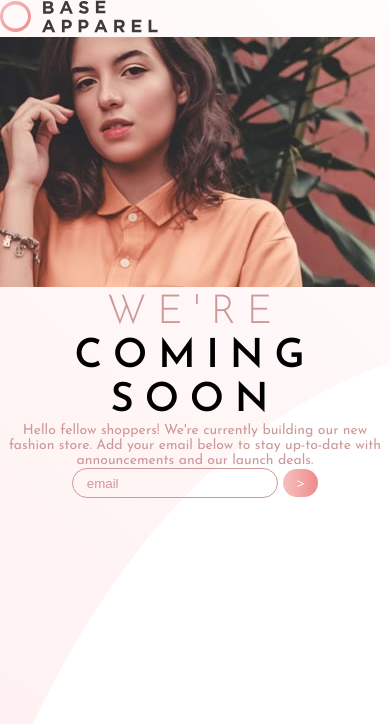
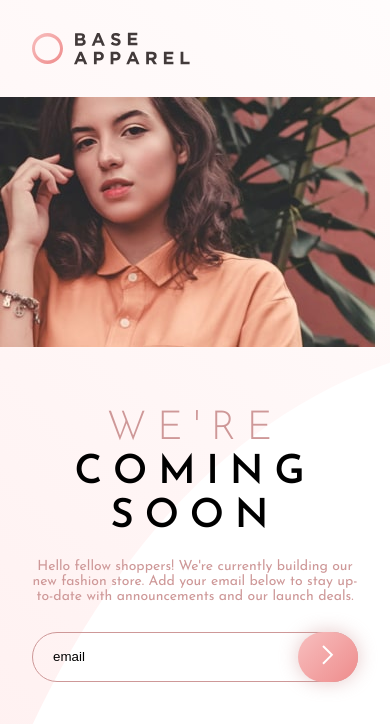
Before and after one commit to AhmadHamido/Base-Apparel-Coming-Soon, a plain HTML site: page index.html in a window 390 px wide. Drawn offline with Linux system fonts and the light colour scheme.

Commit message:
Finished the mobile version

```diff
--- a/index.html
+++ b/index.html
@@ -14,18 +14,24 @@
   </head>
   <body>
     <img class="logo" src="images/logo.svg" alt="base apparel logo" />
-    <img
-      class="img-hero"
-      src="images/hero-mobile.jpg"
-      alt="picture of a medium length hair girl wearing pink"
-    />
+
+    <picture class="img-hero">
+      <source media="(min-width: 600px)" srcset="images/hero-desktop.jpg" />
+      <img
+        src="images/hero-mobile.jpg"
+        alt="picture of a medium length hair girl wearing pink"
+      />
+    </picture>
+
     <div class="news-container">
       <h1><span class="title-span">WE'RE</span> COMING SOON</h1>
+
       <p class="news-paragraph">
         Hello fellow shoppers! We're currently building our new fashion store.
         Add your email below to stay up-to-date with announcements and our
         launch deals.
       </p>
+
       <div class="input-container">
         <input
           class="input-email"
@@ -33,9 +39,12 @@
           placeholder="Email Address"
           type="email"
           id="email-el"
-          name="Email Address"
+          name="email"
         />
-        <button type="submit" id="submit-email" class="submit-email">></button>
+
+        <button type="submit" id="submit-email" class="submit-btn">
+          <img src="images/icon-arrow.svg" alt="arrow icon to the right" />
+        </button>
       </div>
     </div>
   </body>
--- a/style.css
+++ b/style.css
@@ -7,6 +7,8 @@
 body {
   background-image: url(images/bg-pattern-desktop.svg);
   font-family: "Josefin Sans", sans-serif;
+  display: grid;
+  grid-template-columns: 2em 1fr 2em;
 }
 
 /* ===========
@@ -18,12 +20,32 @@ h1 {
   letter-spacing: 10.83px;
   line-height: 1.1;
   font-weight: 600;
+  margin-bottom: 0.5em;
 }
 
 .title-span,
 .news-paragraph,
+::placeholder {
+  color: #ce9898;
+}
+
+.news-paragraph,
 .input-email {
-  color: #ce9898;
+  font-weight: 400;
+}
+
+.logo,
+.news-container {
+  grid-column: 2 / -2;
+}
+
+.logo {
+  margin: 2em 0;
+}
+
+.img-hero {
+  grid-column: 1 / -1;
+  margin-bottom: 3.5em;
 }
 
 .title-span {
@@ -32,32 +54,47 @@ h1 {
 
 .news-paragraph {
   font-size: 0.875rem;
-}
-
-.news-paragraph,
-.input-email {
-  font-weight: 400;
+  margin-bottom: 2em;
 }
 
 /* == input & button == */
 
 .input-email,
-.submit-email {
+.submit-btn {
   border-radius: 30px;
-  padding: 0.5em 1em;
+  padding: 1em 1.5em;
+  grid-row: 1;
 }
 
 .input-email {
   border: 1px solid #ce9898;
   background: transparent;
+  grid-column: 1 / -1;
 }
 
-.submit-email {
-  color: #ffffff;
-  background: linear-gradient(to right, #f8bfbf, #ee8b8b);
-  border: 5px;
-  box-shadow: 0 15px 20px #c66e6e 24.78%;
-  /* text-align: center; */
+.submit-btn {
+  border: none;
+  background-image: linear-gradient(135deg, hsl(0, 80%, 86%), hsl(0, 74%, 74%));
+  box-shadow: 0px 0px 18px 1px hsl(0, 36%, 70%, 0.466);
+  grid-column: 2;
+  justify-self: end;
+  width: 60px;
+}
+
+.submit-btn:hover,
+.submit-btn:active {
+  cursor: pointer;
+  background-image: linear-gradient(
+    135deg,
+    hsl(0, 80%, 86%),
+    rgba(226, 152, 152, 0.781)
+  );
+  box-shadow: 0px 0px 18px 1px hsl(0, 48%, 77%);
+}
+
+.input-container {
+  display: grid;
+  grid-template-columns: repeat(2, 1fr);
 }
 
 /* ===========
@@ -73,9 +110,7 @@ Media Query
 =========== */
 
 @media (min-width: 600px) {
-  .submit-email:hover,
-  .submit-email:active {
-    box-shadow: 0 15px 20px inset;
-    cursor: pointer;
+  body {
+    grid-template: ;
   }
 }
```
